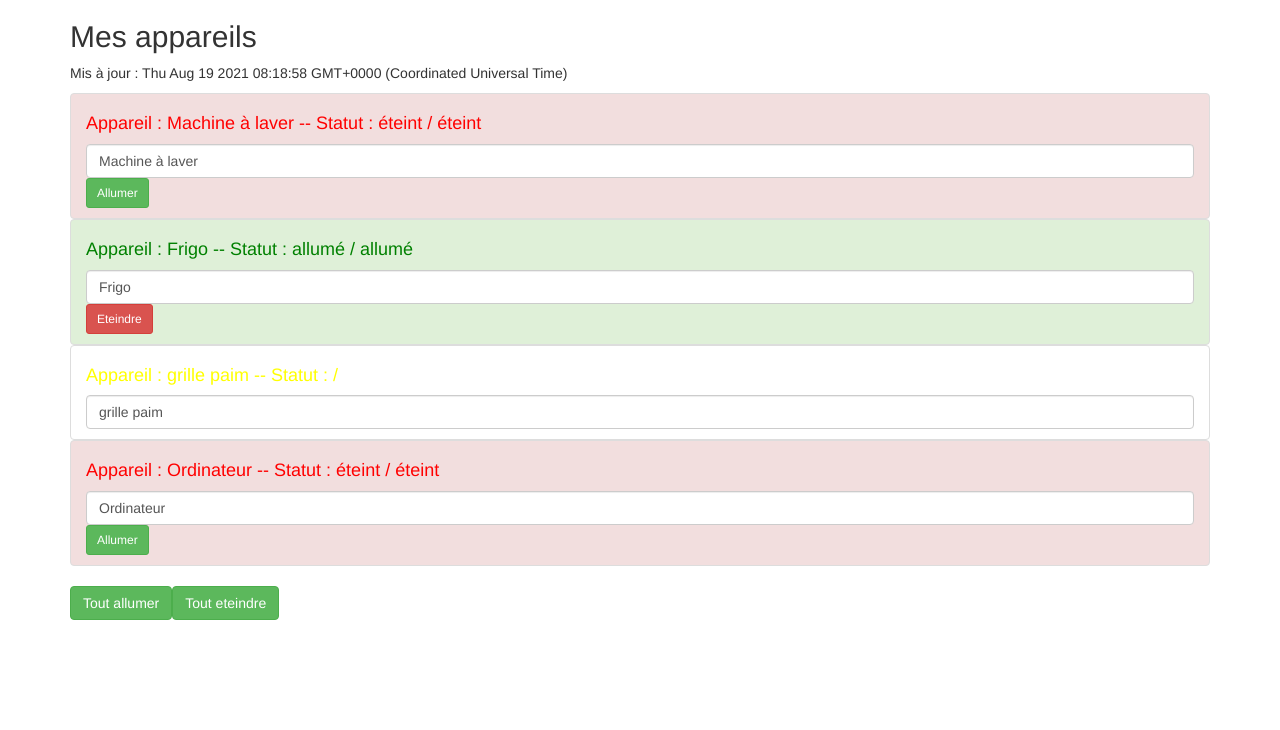
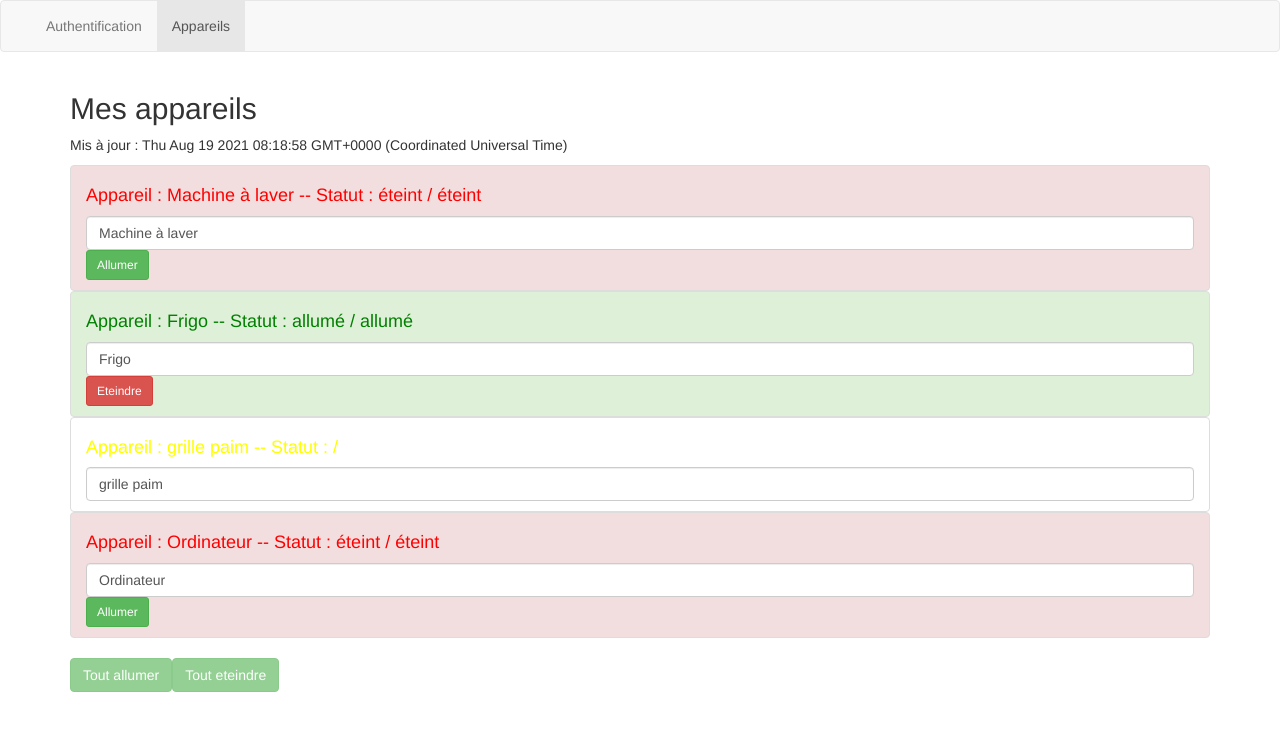
Before and after one commit to vgo-cca/mon-projet-angular, an Angular app: page / in a window 1280 px wide. Shown: the top 730 px of the page. Built offline with nearby package versions, Linux system fonts and the light colour scheme.

Commit message:
6 routing: créez la navigation

```diff
--- a/src/app/app.component.html
+++ b/src/app/app.component.html
@@ -1,30 +1,17 @@
+<nav class="navbar navbar-default">
+  <div class="container-fluid">
+    <div class="navbar-collapse">
+      <ul class="nav navbar-nav">
+        <li><a href="#">Authentification</a></li>
+        <li class="active"><a href="#">Appareils</a></li>
+      </ul>
+    </div>
+  </div>
+</nav>
 <div class="container">
   <div class="row">
     <div class="col-xs-12">
-      <h2>Mes appareils</h2>
-      <p>Mis à jour : {{ lastUpdate | async }}</p>
-      <!-- not work -->
-      <!-- <p>Mis à jour : {{ lastUpdate | async | date: 'yMMMMEEEEd' | uppercase }}</p> -->
-      <ul class="list-group">
-        <!-- directive ngFor -> boucle -->
-        <app-appareil
-          *ngFor = "let appareil of appareils, let i = index"
-          [appareilName]="appareil.name"
-          [appareilStatus]="appareil.status"
-          [index] = "i"></app-appareil>
-
-      </ul>
-      <!-- Event binding -->
-      <button
-        class="btn btn-success"
-        [disabled]="!isAuth"
-        (click)="onAllumer()"
-      >Tout allumer</button>
-      <button
-        class="btn btn-success"
-        [disabled]="!isAuth"
-        (click)="onEteindre()"
-      >Tout eteindre</button>
+      <app-appareil-view></app-appareil-view>
     </div>
   </div>
 </div>
--- a/src/app/app.component.ts
+++ b/src/app/app.component.ts
@@ -9,18 +9,6 @@
 export class AppComponent implements OnInit {
   title = 'mon-projet-angular';
   isAuth = false;
-  appareils!: any[];
-
-
-  lastUpdate = new Promise((resolve, reject) => {
-    const date = new Date();
-    setTimeout(
-      () => {
-        resolve(date);
-      }, 2000
-    );
-  });
-
 
   constructor( public appareilService: AppareilService) {
     setTimeout(
@@ -30,18 +18,6 @@
     );
   }
 
-  ngOnInit(){
-    this.appareils = this.appareilService.appareils;
-  }
-
-  onAllumer() {
-    this.appareilService.switchOnAll();
-  }
-
-  onEteindre() {
-    if(confirm('Etes-vous sûr de vouloir éteindre tous vos appareils ?')) {
-      this.appareilService.switchOffAll();
-    }
-  }
+  ngOnInit(){}
 
 }
--- a/src/app/app.module.ts
+++ b/src/app/app.module.ts
@@ -7,12 +7,16 @@
 import { AppareilComponent } from './appareil/appareil.component';
 import { FormsModule } from '@angular/forms';
 import { AppareilService } from './services/appareil.service';
+import { AuthComponent } from './auth/auth.component';
+import { AppareilViewComponent } from './appareil-view/appareil-view.component';
 
 @NgModule({
   declarations: [
     AppComponent,
     MonPremierComponent,
-    AppareilComponent
+    AppareilComponent,
+    AuthComponent,
+    AppareilViewComponent
   ],
   imports: [
     BrowserModule,
--- /dev/null
+++ b/src/app/appareil-view/appareil-view.component.html
@@ -0,0 +1,22 @@
+<h2>Mes appareils</h2>
+<p>Mis à jour : {{ lastUpdate | async }}</p>
+<ul class="list-group">
+    <!-- directive ngFor -> boucle -->
+    <app-appareil
+        *ngFor = "let appareil of appareils, let i = index"
+        [appareilName]="appareil.name"
+        [appareilStatus]="appareil.status"
+        [index] = "i"
+    ></app-appareil>
+</ul>
+<!-- Event binding -->
+<button
+    class="btn btn-success"
+    [disabled]="!isAuth"
+    (click)="onAllumer()"
+>Tout allumer</button>
+<button
+    class="btn btn-success"
+    [disabled]="!isAuth"
+    (click)="onEteindre()"
+>Tout eteindre</button>
--- /dev/null
+++ b/src/app/appareil-view/appareil-view.component.ts
@@ -0,0 +1,38 @@
+import { Component, OnInit } from '@angular/core';
+import { AppareilService } from '../services/appareil.service';
+
+@Component({
+  selector: 'app-appareil-view',
+  templateUrl: './appareil-view.component.html',
+  styleUrls: ['./appareil-view.component.scss']
+})
+export class AppareilViewComponent implements OnInit {
+  appareils!: any[];
+  isAuth!: boolean;
+
+  lastUpdate = new Promise((resolve, reject) => {
+    const date = new Date();
+    setTimeout(
+      () => {
+        resolve(date);
+      }, 2000
+    );
+  });
+
+  constructor(public appareilService: AppareilService) {
+  }
+
+  ngOnInit(): void {
+    this.appareils = this.appareilService.appareils;
+  }
+
+  onAllumer() {
+    this.appareilService.switchOnAll();
+  }
+
+  onEteindre() {
+    if(confirm('Etes-vous sûr de vouloir éteindre tous vos appareils ?')) {
+      this.appareilService.switchOffAll();
+    }
+  }
+}
--- /dev/null
+++ b/src/app/auth/auth.component.html
@@ -0,0 +1 @@
+<p>auth works!</p>
--- /dev/null
+++ b/src/app/auth/auth.component.ts
@@ -0,0 +1,15 @@
+import { Component, OnInit } from '@angular/core';
+
+@Component({
+  selector: 'app-auth',
+  templateUrl: './auth.component.html',
+  styleUrls: ['./auth.component.scss']
+})
+export class AuthComponent implements OnInit {
+
+  constructor() { }
+
+  ngOnInit(): void {
+  }
+
+}
```
Also changed, not shown: src/app/appareil-view/appareil-view.component.scss (added), src/app/auth/auth.component.scss (added).
